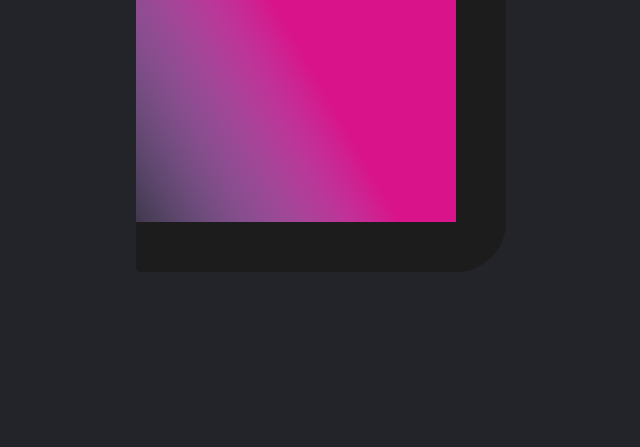
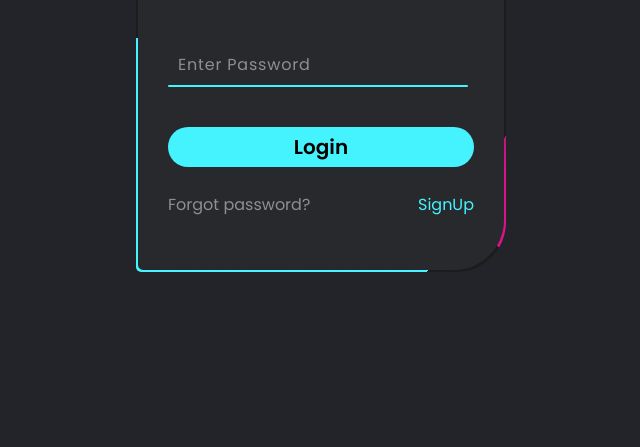
Before and after one commit to srushti-shete/SignIn_Form, a plain HTML site: page index.html in a window 1280 px wide. Shown: the part 353-800 px from the top of the page, without its empty margins (319-959 px from the left). Drawn offline with Linux system fonts and the light colour scheme.

Commit message:
Designed the page using CSS with animations and transitions

```diff
--- a/style.css
+++ b/style.css
@@ -44,3 +44,107 @@ body{
     animation: animate 6s linear infinite;
     animation-delay: -3s;
 }
+@keyframes animate{
+    0%{
+        transform: rotate(0deg);
+    }
+    100%{
+        transform: rotate(360deg);
+    }
+}
+form{
+    position: absolute;
+    inset:2px;
+    border-radius: 50px 5px;
+    background: #28292d;
+    z-index: 10;
+    padding: 30px 30px;
+    display: flex;
+    flex-direction: column;
+}
+h2{
+    color: #45f3ff;
+    font-size: 35px;
+    font-weight: 500;
+    text-align: center;
+}
+.inputBox{
+    position: relative;
+    width: 300px;
+    margin-top: 35px;
+}
+.inputBox input{
+    position: relative;
+    width: 100%;
+    padding: 20px 10px 10px;
+    background: transparent;
+    border: none;
+    outline: none;
+    color: #23242a;
+    font-size: 1em;
+    letter-spacing: 0.05em;
+    z-index: 10;
+}
+input[type="submit"]{
+    font-size: 20px;
+    border: none;
+    outline: none;
+    background: #45f3ff;
+    padding: 5px;
+    margin-top: 40px;
+    border-radius: 90px;
+    font-weight: 600;
+    cursor: pointer;
+}
+input[type="submit"]:active{
+    background: linear-gradient(90deg, #45f3ff, #d9138a);
+    opacity: 0.8;
+}
+.inputBox span{
+    position: absolute;
+    left: 0;
+    padding: 20px 10px 10px;
+    font-size: 1em;
+    color: #8f8f8f;
+    pointer-events: none;
+    letter-spacing: 0.05em;
+    transition: 0.5s;
+}
+.inputBox input:valid ~ span, .inputBox input:focus ~ span{
+    color: #45f3ff;
+    transform: translateX(-10px) translateY(-30px);
+    font-size: 0.75em;
+}
+.inputBox i{
+    position: absolute;
+    left: 0;
+    bottom: 0;
+    width: 100%;
+    height: 2px;
+    background: #45f3ff;
+    border-radius: 4px;
+    transition: 0.5s;
+    pointer-events: none;
+    z-index: 9;
+}
+.inputBox input:valid ~ i, .inputBox input:focus ~ i{
+    height: 44px;
+}
+.links{
+    display: flex;
+    justify-content: space-between;
+}
+.links a{
+    margin: 25px 0;
+    font-size: 1em;
+    color: #8f8f8f;
+    text-decoration: none;
+}
+.links a:hover, .links a:nth-child(2){
+    color: #45f3ff;
+}
+.links a:nth-child(2):hover{
+    text-decoration: underline 2px;
+    text-underline-offset: 5px;
+
+}
```
